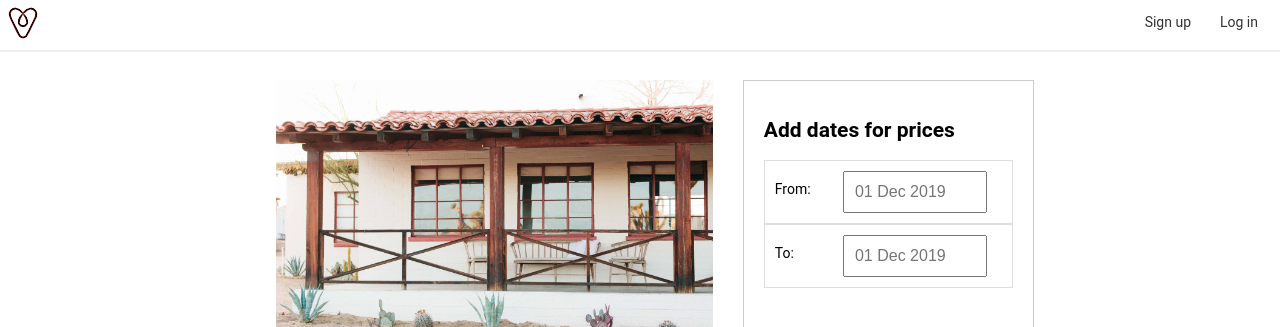
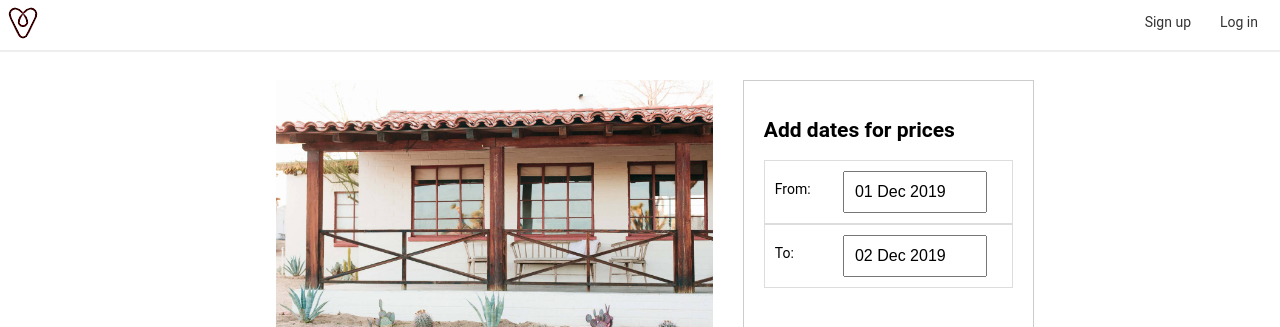
Before and after one commit to neporshiso/next-bnb, a Next.js app: page /houses/1523 in a window 1280 px wide. Shown: the top 327 px of the page. Built offline with nearby package versions, Linux system fonts and the light colour scheme.

Commit message:
finished the date picker section

```diff
--- a/components/DateRangePicker.js
+++ b/components/DateRangePicker.js
@@ -6,18 +6,35 @@
 import { useState } from "react";
 
 const parseDate = (str, format, locale) => {
-    const parsed = dateFnsParse(str, format, new Date(), { locale })
-    return DateUtils.isDate(parsed) ? parsed : null
-  }
+    const parsed = dateFnsParse(str, format, new Date(), { locale });
+    return DateUtils.isDate(parsed) ? parsed : null;
+};
 
 const formatDate = (date, format, locale) =>
     dateFnsFormat(date, format, { locale });
 
 const format = "dd MMM yyyy";
 
+const numberOfNightsBetweenDates = (startDate, endDate) => {
+    const start = new Date(startDate);
+    const end = new Date(endDate);
+    let dayCount = 0;
+
+    while (end > start) {
+        dayCount++;
+        start.setDate(start.getDate() + 1);
+    }
+
+    return dayCount;
+};
+
+const today = new Date();
+const tomorrow = new Date(today);
+tomorrow.setDate(tomorrow.getDate() + 1);
+
 export default () => {
-    const [startDate, setStartDate] = useState(new Date())
-    const [endDate, setEndDate] = useState(new Date())
+    const [startDate, setStartDate] = useState(today);
+    const [endDate, setEndDate] = useState(tomorrow);
 
     return (
         <div className="date-range-picker-container">
@@ -26,6 +43,7 @@
                 <DayPickerInput
                     formatDate={formatDate}
                     format={format}
+                    value={startDate}
                     parseDate={parseDate}
                     placeholder={`${dateFnsFormat(new Date(), format)}`}
                     dayPickerProps={{
@@ -36,7 +54,12 @@
                         }
                     }}
                     onDayChange={day => {
-                        setStartDate(day)
+                        setStartDate(day);
+                        if (numberOfNightsBetweenDates(day, endDate) < 1) {
+                            const newEndDate = new Date(day);
+                            newEndDate.setDate(newEndDate.getDate() + 1);
+                            setEndDate(newEndDate);
+                        }
                     }}
                 />
             </div>
@@ -45,17 +68,21 @@
                 <DayPickerInput
                     formatDate={formatDate}
                     format={format}
+                    value={endDate}
                     parseDate={parseDate}
                     placeholder={`${dateFnsFormat(new Date(), format)}`}
                     dayPickerProps={{
                         modifiers: {
-                            disabled: {
-                                before: new Date()
-                            }
+                            disabled: [
+                                startDate,
+                                {
+                                    before: startDate
+                                }
+                            ]
                         }
                     }}
                     onDayChange={day => {
-                        setEndDate(day)
+                        setEndDate(day);
                     }}
                 />
             </div>
```
